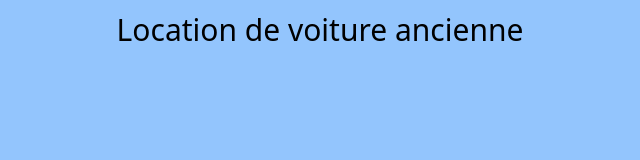
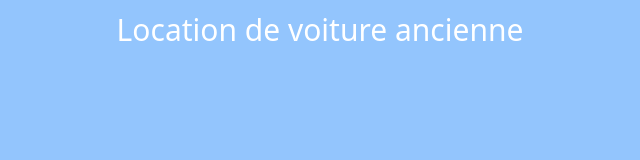
Before and after one commit to Havila06/locationVoiture, a plain HTML site: page index.html in a window 1280 px wide. Shown: the whole page, without its empty margins (320-960 px from the left). Drawn offline with nearby package versions, Linux system fonts and the light colour scheme.

Commit message:
modification couleur

```diff
--- a/index.html
+++ b/index.html
@@ -7,7 +7,7 @@
   <title>Landing Page</title>
 </head>
 <body class="bg-blue-300">
-  <h1 class="text-3xl font-medium text-center pt-3">
+  <h1 class="text-3xl font-medium text-white text-center pt-3">
     Location de voiture ancienne
   </h1>
 </body>
```
